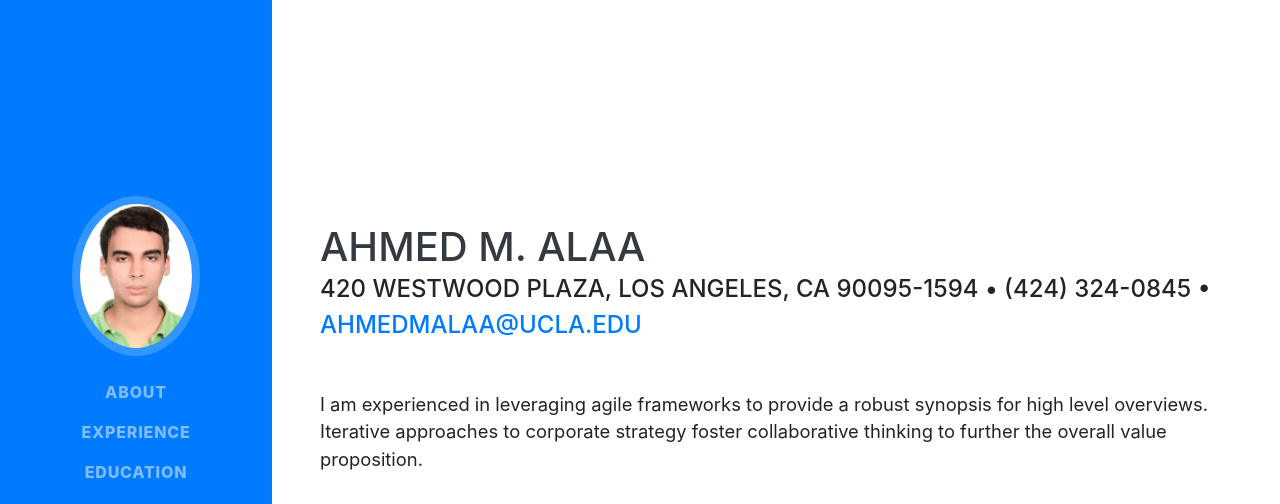
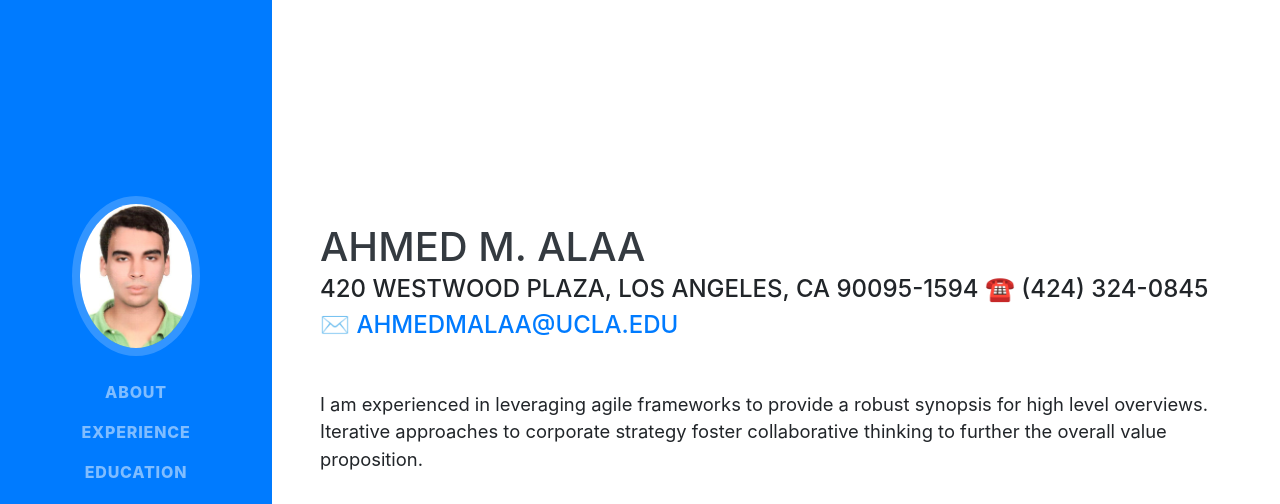
Before and after one commit to ahmedmalaa/web, a website with bundled scripts: page index.html in a window 1280 px wide. Shown: the top 504 px of the page. Built offline with nearby package versions, Linux system fonts and the light colour scheme; a web font is replaced by a local one.

Commit message:
home page updates

```diff
--- a/index.html
+++ b/index.html
@@ -65,7 +65,7 @@
       <div class="w-100">
         <h1 class="mb-0">Ahmed M. Alaa
         </h1>
-        <div class="subheading mb-5">420 Westwood Plaza, Los Angeles, CA 90095-1594 &#8226; (424) 324-0845 &#8226;
+        <div class="subheading mb-5">420 Westwood Plaza, Los Angeles, CA 90095-1594 &#9742; (424) 324-0845 &#9993;
           <a href="mailto:ahmedmalaa@ucla.edu">ahmedmalaa@ucla.edu</a>
         </div>
         <p class="lead mb-5">I am experienced in leveraging agile frameworks to provide a robust synopsis for high level overviews. Iterative approaches to corporate strategy foster collaborative thinking to further the overall value proposition.</p>
```
